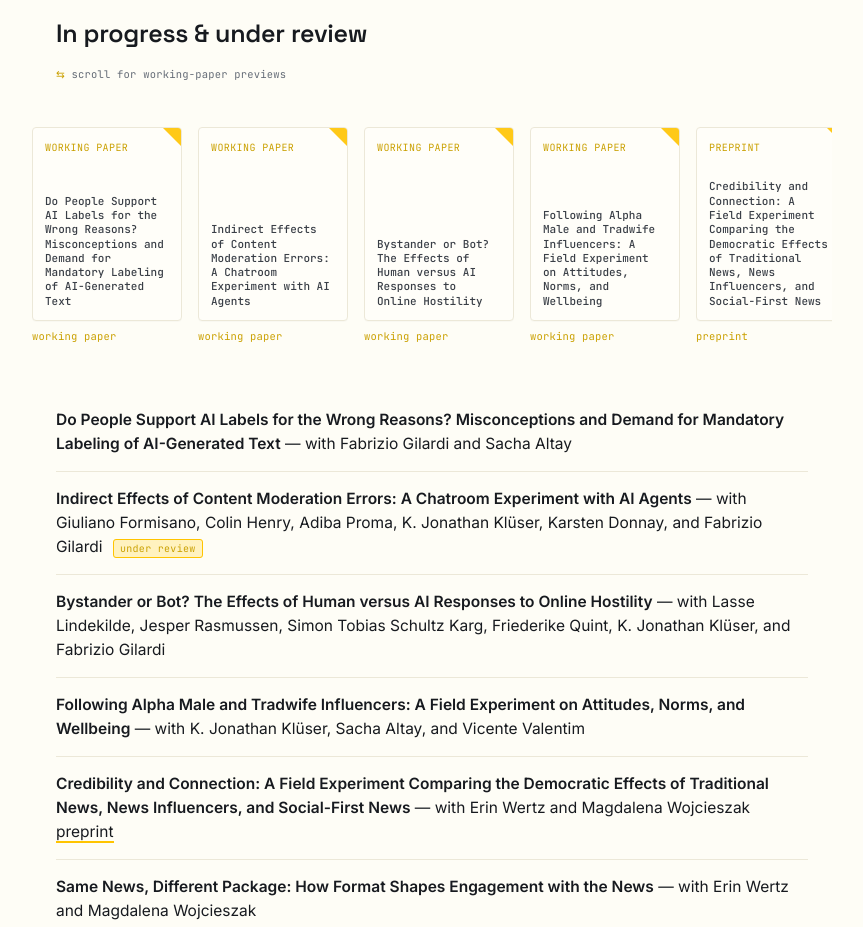
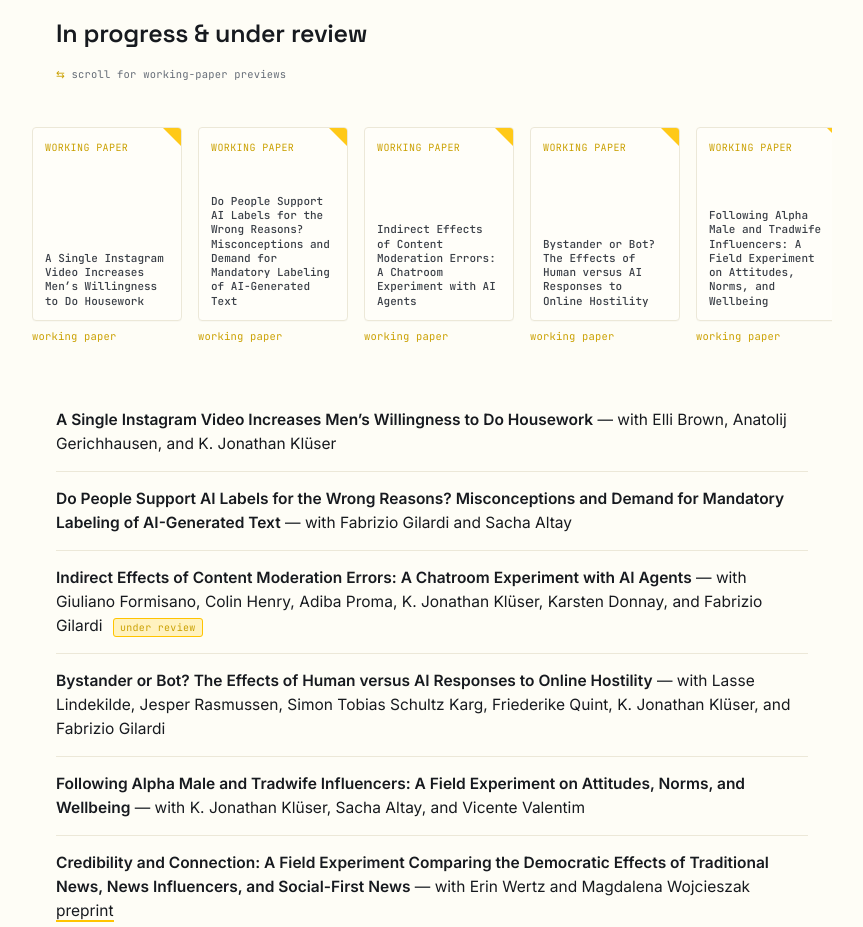
Before and after one commit to emmahoes/emmahoes.github.io, a plain HTML site: page index.html in a window 1280 px wide. Shown: the part 2902-3829 px from the top of the page, without its empty margins (208-1071 px from the left). Drawn offline with Linux system fonts and the light colour scheme.

Commit message:
Update index.html

```diff
--- a/index.html
+++ b/index.html
@@ -450,6 +450,13 @@ footer .amp{color:var(--amber-deep)}
 
 <a class="card">
           <div class="thumb"><div class="corner"></div>
+            <div class="ph" style="display:flex"><div class="v">working paper</div><div class="t">A Single Instagram Video Increases Men’s Willingness to Do Housework</div></div>
+          </div>
+          <div class="cap">working paper</div>
+        </a>
+
+<a class="card">
+          <div class="thumb"><div class="corner"></div>
             <div class="ph" style="display:flex"><div class="v">working paper</div><div class="t">Do People Support AI Labels for the Wrong Reasons? Misconceptions and Demand for Mandatory Labeling of AI-Generated Text</div></div>
           </div>
           <div class="cap">working paper</div>
@@ -540,6 +547,8 @@ footer .amp{color:var(--amber-deep)}
 
       </div>
     </div>
+
+    <div class="pub"><strong>A Single Instagram Video Increases Men’s Willingness to Do Housework</strong> — with Elli Brown, Anatolij Gerichhausen, and K. Jonathan Klüser</div>
 
     <div class="pub"><strong>Do People Support AI Labels for the Wrong Reasons? Misconceptions and Demand for Mandatory Labeling of AI-Generated Text</strong> — with Fabrizio Gilardi and Sacha Altay</div>
 
```
